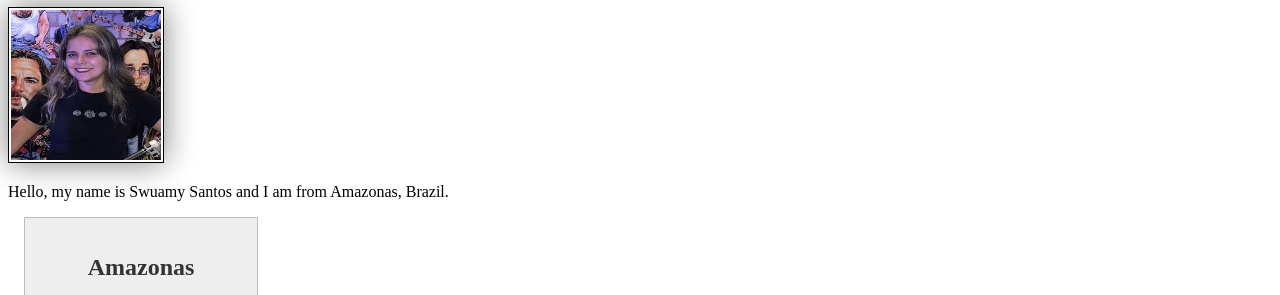
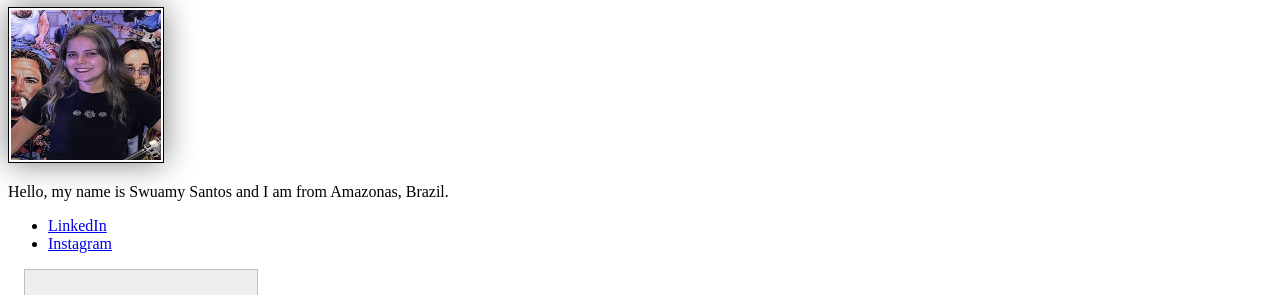
Before and after one commit to swamyssantos/wdd130, a plain HTML site: page index.html in a window 1280 px wide. Shown: the part 217-512 px from the top of the page. Drawn offline with Linux system fonts and the light colour scheme.

Commit message:
refresh the wdd130/week01

```diff
--- a/index.html
+++ b/index.html
@@ -19,12 +19,14 @@
     <h1> Swuamy Santos | WDD 130</h1>
     <IMG src="profile.jpg" alt="Profile image of Swuamy Santos." width="300">
     <p>Hello, my name is Swuamy Santos and I am from Amazonas, Brazil. </p>
+    <ul>
+        <li><a href="https://www.linkedin.com/in/swuamysantos/">LinkedIn</a></li>
+        <li><a href="https://www.instagram.com/swamy.santos?igsh=amVjY2wxOTFlM2p3">Instagram</a></li>
 </main>
 <aside>
   <h2>Amazonas</h2>
   <img src="amazonas.jpg" alt="Rio Amazonas">
-  <p>
-The Amazon is a vast region in South America, encompassing the Amazon rainforest, the world's largest tropical rainforest, and the Amazon River, the largest river by discharge volume. The Amazon is renowned for its incredible biodiversity, harboring a wide array of plant and animal species. It plays a vital role in regulating the global climate and is home to numerous indigenous communities.
+  <p>The Amazon is a vast region in South America, encompassing the Amazon rainforest, the world's largest tropical rainforest, and the Amazon River, the largest river by discharge volume. The Amazon is renowned for its incredible biodiversity, harboring a wide array of plant and animal species. It plays a vital role in regulating the global climate and is home to numerous indigenous communities.
 The Amazon rainforest, often called the "lungs of the Earth," is a vast expanse of tropical forest covering much of the Amazon basin. It is characterized by high rainfall, warm temperatures, and incredible biodiversity. The Amazon River, the lifeblood of the region, flows through the rainforest, carrying a massive volume of water to the Atlantic Ocean. The Amazon is home to an estimated 10% of all known species on Earth, including iconic animals like jaguars, anacondas, and river dolphins.
 The region is also home to diverse indigenous cultures, each with unique traditions and knowledge of the rainforest. However, the Amazon is facing threats from deforestation, mining, and other human activities. Protecting this vital ecosystem and its inhabitants is crucial for the health of the planet and the well-being of its people.</p>
 </aside>
```
